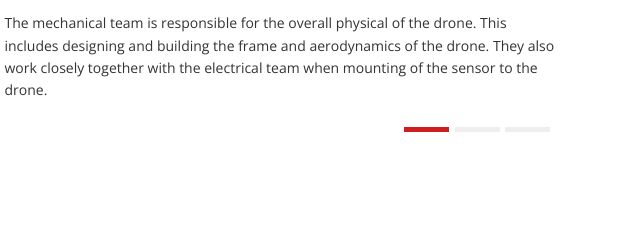
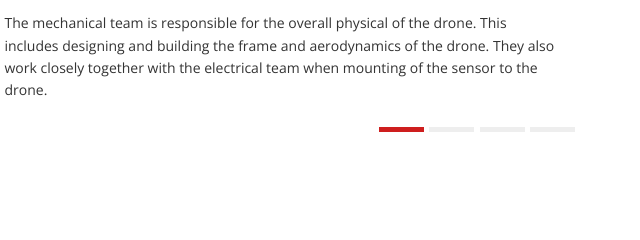
Before and after one commit to CUADProjectTeam/website-legacy, a plain HTML site: page index.html in a window 1280 px wide. Shown: the part 2600-2840 px from the top of the page, 163-803 px from the left. Drawn offline with nearby package versions, Linux system fonts and the light colour scheme.

Commit message:
added button for carosel

```diff
--- a/index.html
+++ b/index.html
@@ -237,6 +237,7 @@
               <li data-target="#carousel-service" data-slide-to="0" class="active"></li>
               <li data-target="#carousel-service" data-slide-to="1"></li>
               <li data-target="#carousel-service" data-slide-to="2"></li>
+             <li data-target="#carousel-service" data-slide-to="3"></li>
             </ol>
           </div>
         </div>
```
